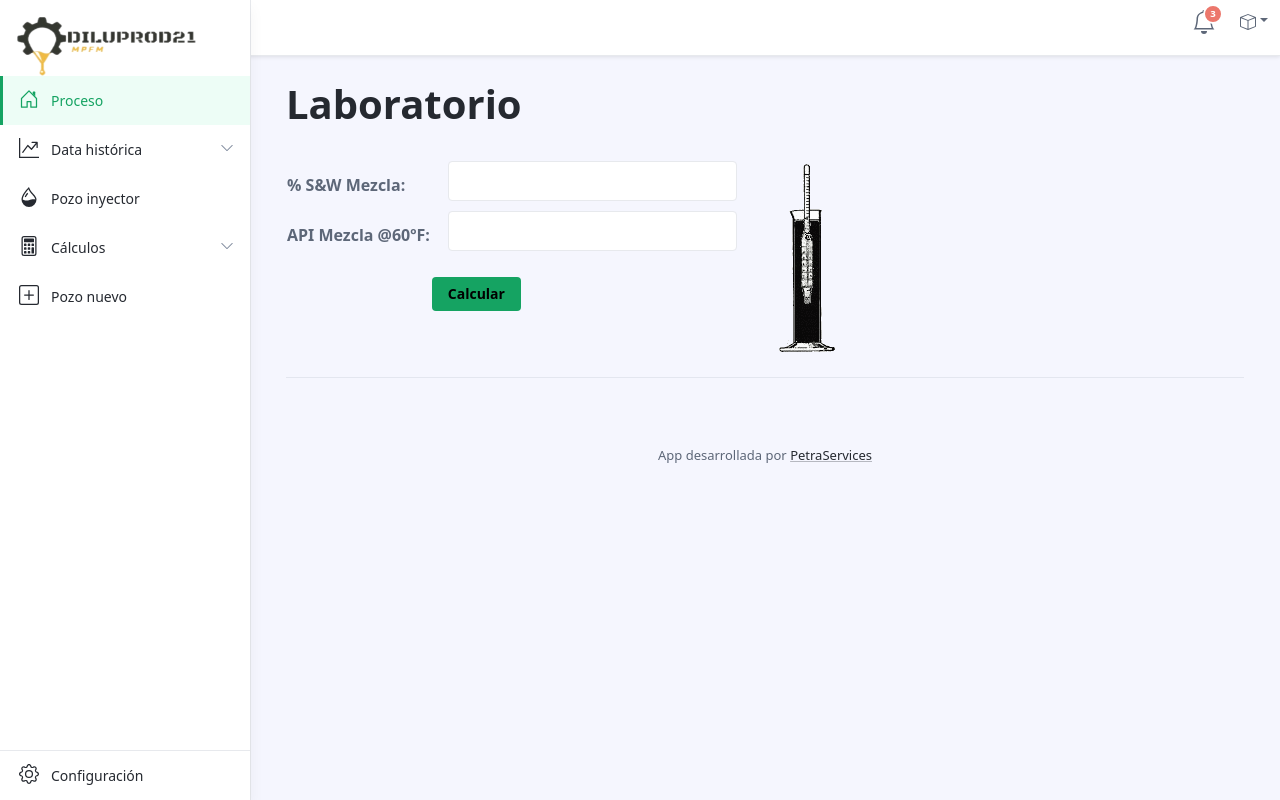
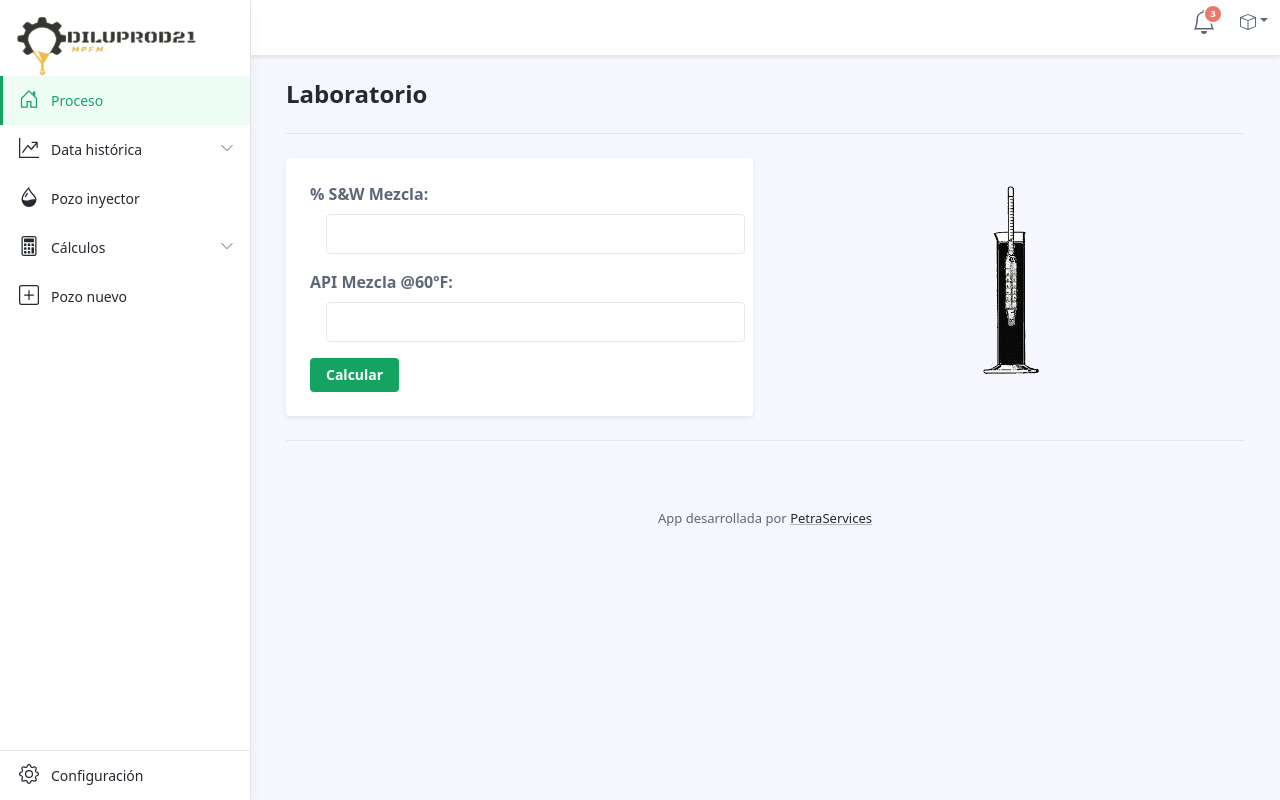
Before and after one commit to angellomorales/diluprod21web, a Django app: page /laboratorio in a window 1280 px wide. Run offline with Django 3.2, Linux system fonts and the light colour scheme; the visitor is signed in with stand-in values (Sample User, id 1); parts of the project's set-up code (start-up, migrations or seed data) failed here and were passed over; some libraries are stand-ins or nearby versions.

Commit message:
mejora visual laboratorio

```diff
--- a/Basic/static/Basic/js/app.js
+++ b/Basic/static/Basic/js/app.js
@@ -19,13 +19,16 @@ const sidePanelToggler = document.getElementById('sidepanel-toggler');
 const sidePanel = document.getElementById('app-sidepanel');
 const sidePanelDrop = document.getElementById('sidepanel-drop');
 const sidePanelClose = document.getElementById('sidepanel-close');
+const labImage=document.getElementById('lab-image');
 
 window.addEventListener('load', function(){
 	responsiveSidePanel();
+	responsiveLabImage();
 });
 
 window.addEventListener('resize', function(){
 	responsiveSidePanel();
+	responsiveLabImage();
 });
 
 
@@ -42,6 +45,20 @@ function responsiveSidePanel() {
 	    //console.log('smaller');
 	    sidePanel.classList.remove('sidepanel-visible');
 		sidePanel.classList.add('sidepanel-hidden');
+	}
+};
+
+function responsiveLabImage() {
+    let w = window.innerWidth;
+	if(w >= 768) {
+	    // if larger
+	    //console.log('larger');
+		labImage.style.display='inline';
+
+	} else {
+	    // if smaller
+	    //console.log('smaller');
+	    labImage.style.display='none';
 	}
 };
 
--- a/Basic/templates/Basic/laboratorio.html
+++ b/Basic/templates/Basic/laboratorio.html
@@ -4,57 +4,88 @@
 
 {% block body %}
 
-<h1>Laboratorio</h1>
-<br>
-<div class="row">
-    <div class="col">
-        <form method="POST">
+<h1 class="app-page-title mb-0">Laboratorio</h1>
+<hr class="my-4">
+
+<div class="row g-4 mb-4">
+
+    <div class="col-12 col-md-6">
+        <div class="app-card app-card-settings shadow-sm p-4">
+
+            <div class="app-card-body">
+                <form class="settings-form" method="POST">
                     {% csrf_token %}
-            <!-- <table class="table table-borderless table-sm"> -->
-            <div class="form-group">
-                <table>
-                    {{ form }}
-                    <tr class="submitr">
-                        <td></td>
-                        <td><input type="submit" class="btn btn-primary mt-3 mb-2" value="Calcular"></td>
-                    </tr>
-                </table>
+
+                    {% for field in form  %}
+                    <div class="mb-3">
+                        <label for="{{ field.id_for_label }}" class="form-label">{{ field.label }}:</label>
+                        {{ field }}
                     </div>
+                    {% endfor %}
+                    <button type="submit" class="btn app-btn-primary" value="Calcular">Calcular</button>
                 </form>
             </div>
-    <div class="col">
-        <img src="{% static 'Basic/img/hidrometro.gif' %}" alt="">
+            <!--//app-card-body-->
+
+        </div>
+        <!--//app-card-->
+    </div>
+    <!-- // formulario de entrada -->
+
+    <div class="col-6 col-md-6">
+        <div class="container" id="lab-image">
+            <img  class="mx-auto d-block" src="{% static 'Basic/img/hidrometro.gif' %}" alt="">
         </div>
     </div>
+    <!-- // imagen  -->
+
+</div>
+
 <hr class="my-4">
 {% if esCalculado %}
-<h3>Propiedades Calculadas</h3>
-<br>
+<div class="row g-4 settings-section mb-4">
+    <h3 class="section-title">Propiedades calculadas</h3>
+</div>
 
 {% for tabla in data.tablas %}
 {% if forloop.first %}
-<div class="row">
+<div class="row g-4 mb-4">
     {% endif %}
-    <div class="col">
-        <table class="table table-bordered table-hover">
-            <thead class="table-secondary">
-                <tr>
-                    <th colspan="2">{{ tabla.titulo|safe }}</th>
-                </tr>
-            </thead>
+    <div class="col-12 col-lg-4">
+        <div class="app-card app-card-stats-table h-100 shadow-sm">
+            <div class="app-card-header p-3">
+                <div class="row justify-content-between align-items-center">
+                    <div class="col-auto">
+                        <h4 class="app-card-title">{{ tabla.titulo|safe }}</h4>
+                    </div>
+                    <!--//col-->
+                </div>
+                <!--//row-->
+            </div>
+            <!--//app-card-header-->
+            <div class="app-card-body p-3 p-lg-4">
+                <div class="table-responsive">
+                    <table class="table table-borderless app-table-hover mb-0">
                         <tbody>
                             {% for contenido in tabla.contenido %}
                             <tr>
-                    <th scope="row">{{ contenido.cabecera }}</th>
+                                <th class="cell" scope="row">{{ contenido.cabecera }}</th>
+                                <td class="stat-cell">
                                     {% if tabla.titulo == "GRAVEDAD ESPECIFICA @ 60ºF" %}
-                    <td>{{ contenido.valor|floatformat:5 }}</td>
+                                    {{ contenido.valor|floatformat:5 }}
                                     {% else %}
-                    <td>{{ contenido.valor|floatformat:2 }}</td>
+                                    {{ contenido.valor|floatformat:2 }}
                                     {% endif %}
+                                </td>
                             </tr>
                             {% endfor %}
                         </tbody>
                     </table>
+                </div>
+                <!--//table-responsive-->
+            </div>
+            <!--//app-card-body-->
+        </div>
     </div>
     {% if forloop.last %}
 </div>
```
Lines whose indentation alone changed are shown as unchanged.
